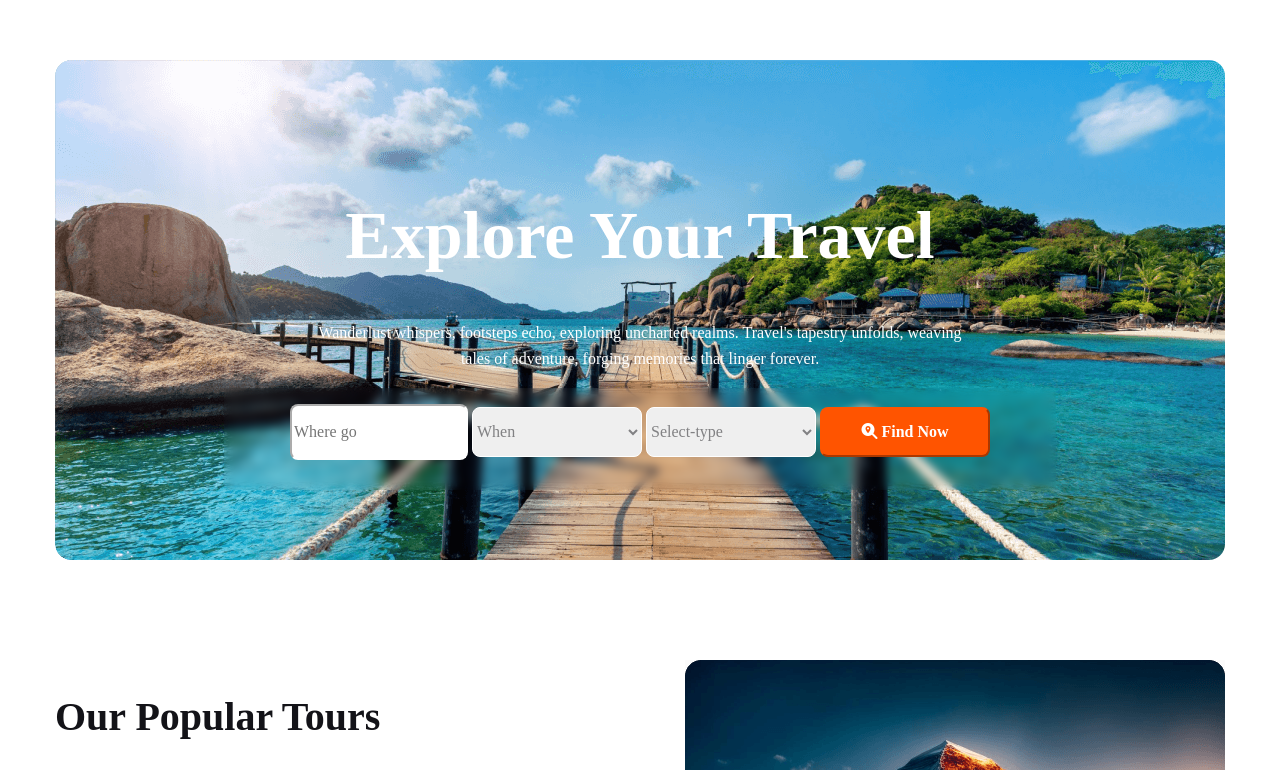
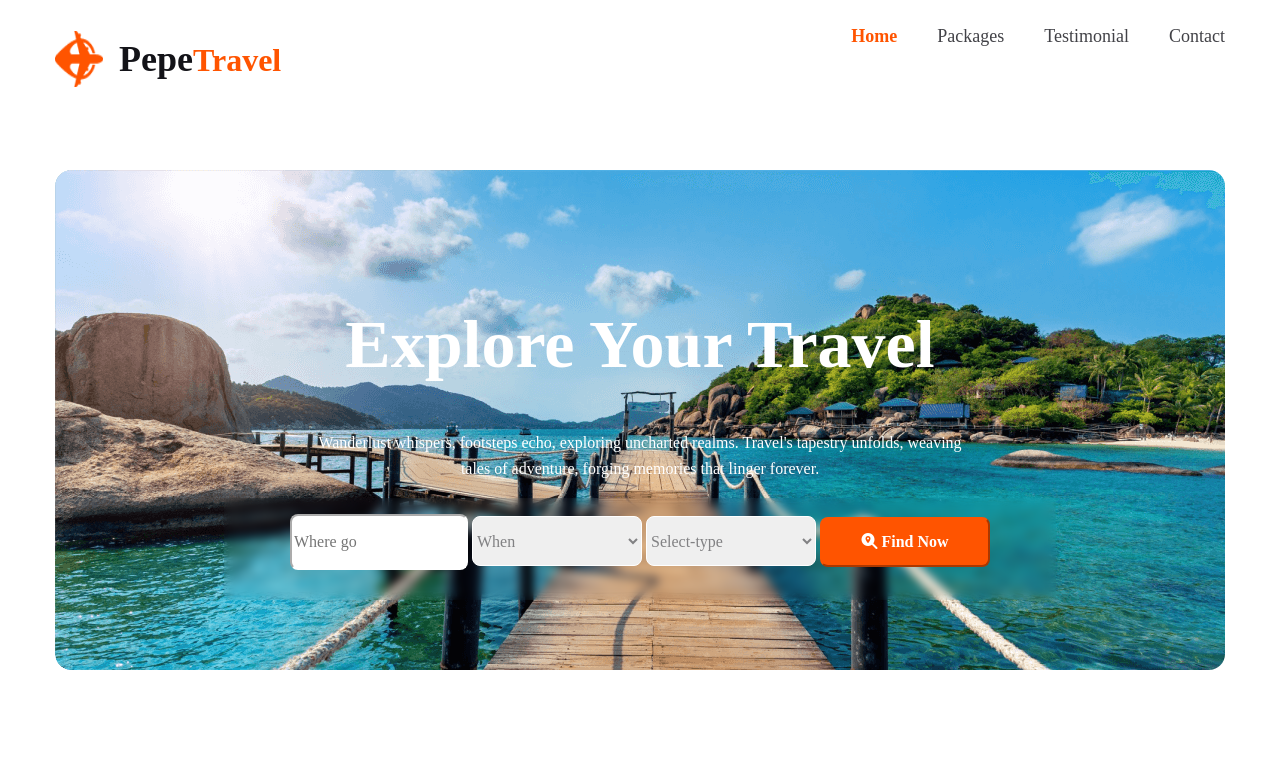
Before and after one commit to ProTik234/B9A2, a plain HTML site: page index.html in a window 1280 px wide. Shown: the top 770 px of the page. Drawn offline with Linux system fonts and the light colour scheme.

Commit message:
final final

```diff
--- a/index.html
+++ b/index.html
@@ -10,6 +10,23 @@
 </head>
 <body>
     <header>
+        <nav class="nav-con">
+            <div class="nav-title">
+                <img src="Images/Group 40071 (2).png" alt="">
+                <h1 class="nav-name">
+                    Pepe<span class="travel">Travel</span>
+                </h1>
+            </div>
+            <div class="nav-menu-ham">
+                <div class="nav-menu">
+                <ul class="home">Home</ul>
+                <ul class="package">Packages</ul>
+                <ul class="testimonial">Testimonial</ul>
+                <ul class="contact">Contact</ul>
+            </div>
+                <img src="Images/Frame.png" alt="">
+            </div>
+        </nav>
         <div class="banner-content">
             <div class="banner-text">
 <div class="banner-title">
--- a/responsive.css
+++ b/responsive.css
@@ -1,6 +1,16 @@
 
 @media screen and (max-width: 600px){
+.nav-con{
+    width: auto;
+    height: auto;
+}
+.nav-menu {
+    display: none;
+}
 
+.nav-menu-ham img{
+    display: block;
+}
     .banner-content {
         width: auto;
         height: auto;
@@ -129,4 +139,7 @@ font-weight: 400;
 background-size: cover;
 padding-bottom: 24px;
     }
+    .footer-line{
+        width: 100%;
+    }
 }
--- a/styles.css
+++ b/styles.css
@@ -1,3 +1,71 @@
+.nav-con{
+    width: 1170px;
+    margin: 0 auto;
+    display: flex;
+    justify-content: space-between;
+}
+.nav-title{
+    display: flex;
+    gap:16px;
+    align-items: center;
+}
+.nav-title img{
+    width: 48px;
+height: 56.008px;
+}
+.nav-menu{
+    display: flex;
+    justify-content: space-around;
+}
+.nav-menu-ham img{
+    display: none;
+}
+.nav-name{
+    color: #131318;
+
+font-family: Mulish;
+font-size: 36px;
+font-style: normal;
+font-weight: 800;
+line-height: normal;
+}
+.home {
+    color: #FF5400;
+
+text-align: center;
+font-family: Mulish;
+font-size: 18px;
+font-style: normal;
+font-weight: 700;
+line-height: normal;
+}
+.package {
+    color: var(--Dark-02, #424247);
+text-align: center;
+font-family: Mulish;
+font-size: 18px;
+font-style: normal;
+font-weight: 400;
+line-height: normal;
+}
+.testimonial {
+    color: var(--Dark-02, #424247);
+text-align: center;
+font-family: Mulish;
+font-size: 18px;
+font-style: normal;
+font-weight: 400;
+line-height: normal;
+}
+.contact  {
+    color: var(--Dark-02, #424247);
+text-align: center;
+font-family: Mulish;
+font-size: 18px;
+font-style: normal;
+font-weight: 400;
+line-height: normal;
+}
 .banner-content{
     width: 1170px;
 height: 500px;
@@ -608,6 +676,7 @@ line-height: normal;
 }
 .footer-icon{
     display: flex;
+    gap: 16px;
     justify-content: space-around;
     align-items: center;
 }
```
Also changed, not shown: Images/Frame.png (added).
